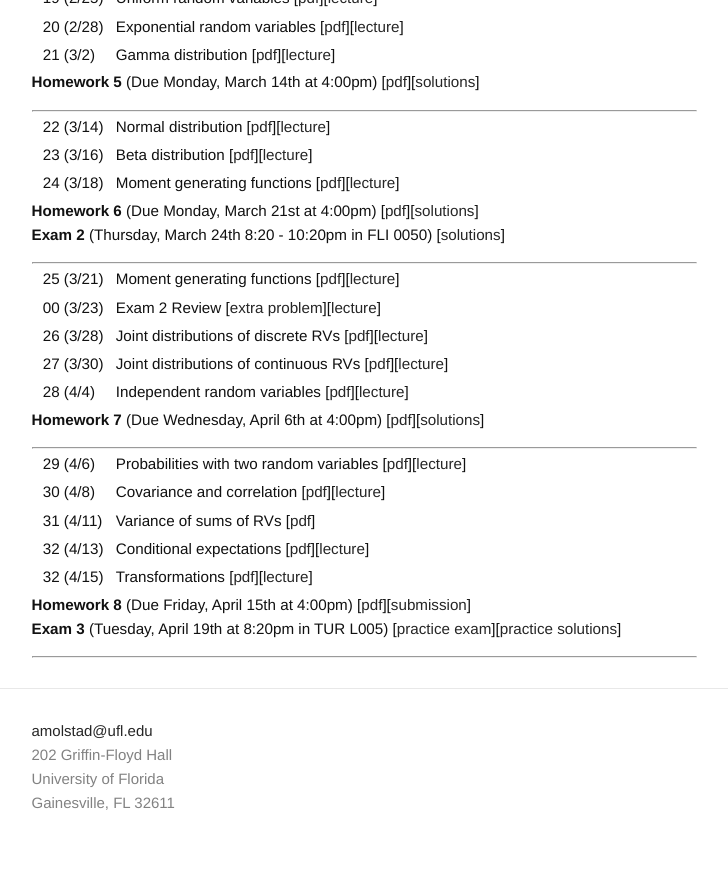
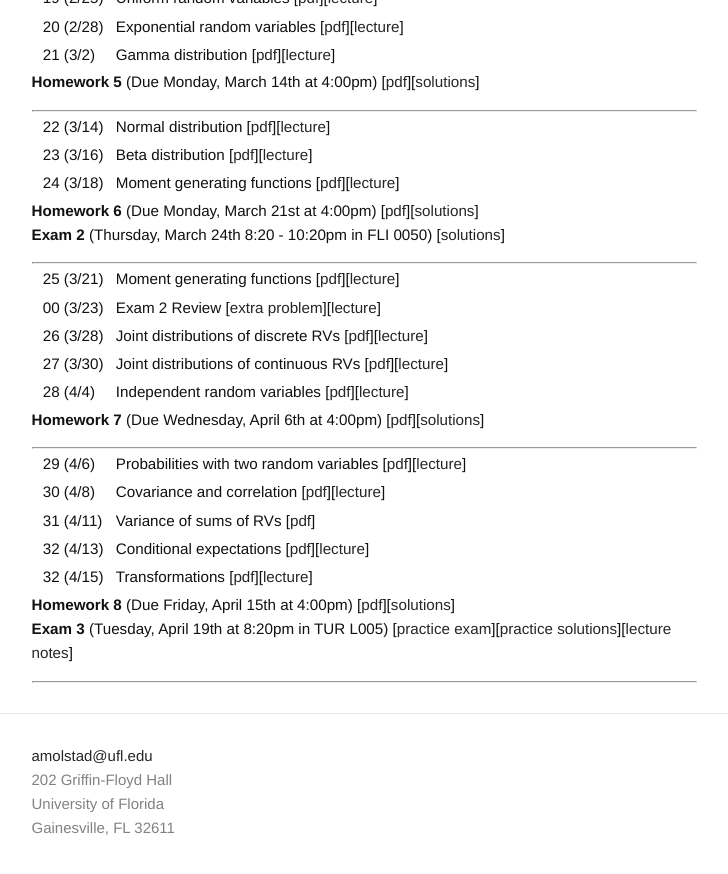
Before and after one commit to ajmolstad/ajmolstad.github.io, a Jekyll site: the page built from S22_STA4321.md, in a window 1280 px wide and 900 px high, scrolled down 1058 px. Shown: the top 874 px of the window, without its empty margins (276-1004 px from the left). Built offline with Jekyll 4.4.1, drawn with Linux system fonts in a browser that asks for light colours.

Commit message:
Update S22_STA4321.md

```diff
--- a/S22_STA4321.md
+++ b/S22_STA4321.md
@@ -105,7 +105,7 @@ Note that you must be logged into your UFL eLearning account to access course ma
 || 32 (4/15) || Transformations [[pdf](https://ufl.instructure.com/files/68425148/download?download_frd=1)][[lecture](https://ufl.instructure.com/courses/452037/files?preview=68428420)] ||
 
 
- **Homework 8** (Due Friday, April 15th at 4:00pm) [[pdf](https://ufl.instructure.com/files/68189791/download?download_frd=1)][[submission](https://ufl.instructure.com/courses/452037/assignments/5166263)]
-**Exam 3** (Tuesday, April 19th at 8:20pm in TUR L005) [[practice exam](https://ufl.instructure.com/files/68325203/download?download_frd=1)][[practice solutions](https://ufl.instructure.com/files/68429827/download?download_frd=1)]
+ **Homework 8** (Due Friday, April 15th at 4:00pm) [[pdf](https://ufl.instructure.com/files/68189791/download?download_frd=1)][[solutions](https://ufl.instructure.com/files/68505319/download?download_frd=1)]
+**Exam 3** (Tuesday, April 19th at 8:20pm in TUR L005) [[practice exam](https://ufl.instructure.com/files/68325203/download?download_frd=1)][[practice solutions](https://ufl.instructure.com/files/68429827/download?download_frd=1)][[lecture notes](https://ufl.instructure.com/files/68505261/download?download_frd=1)]
 
 ---------
```
